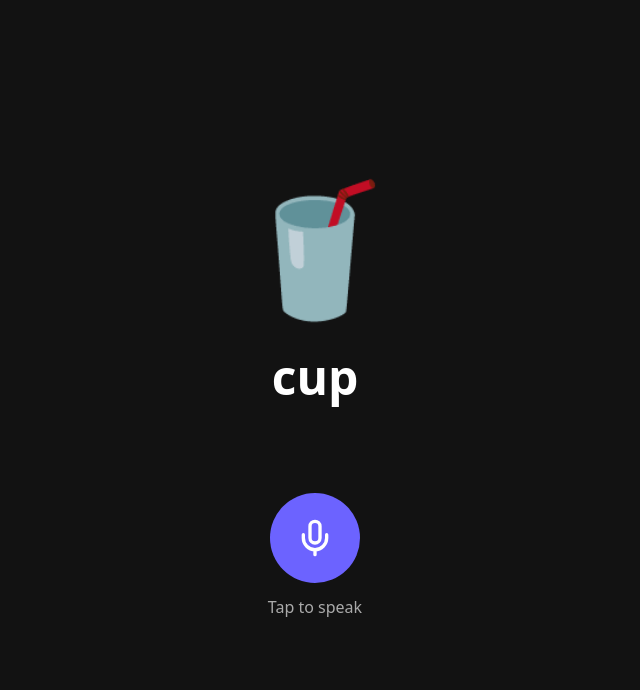
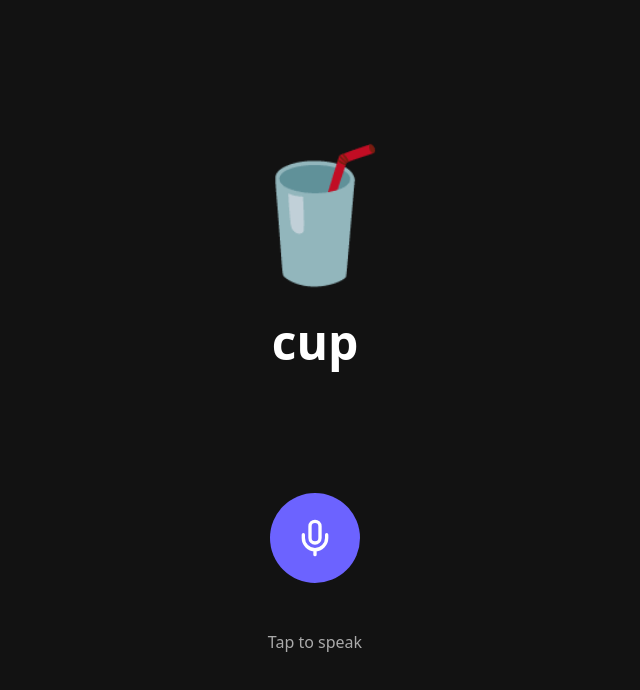
Before and after one commit to Siyer2/speech-model, a React (Vite) app in the folder frontend/: page / in a window 1280 px wide. Shown: the top 690 px of the page, without its empty margins (325-965 px from the left). Built offline with nearby package versions, Linux system fonts and the light colour scheme.

Commit message:
Create record button

```diff
--- a/frontend/src/App.css
+++ b/frontend/src/App.css
@@ -31,6 +31,15 @@
   gap: 0.75rem;
 }
 
+.mic-container {
+  position: relative;
+  width: 160px;
+  height: 160px;
+  display: flex;
+  align-items: center;
+  justify-content: center;
+}
+
 .mic-button {
   width: 90px;
   height: 90px;
@@ -44,6 +53,8 @@
   cursor: pointer;
   transition: background 0.2s, transform 0.15s;
   padding: 0;
+  position: relative;
+  z-index: 1;
 }
 
 .mic-button:hover {
@@ -56,8 +67,51 @@
   transform: scale(0.97);
 }
 
+.mic-button--recording {
+  background: #e74c3c;
+}
+
+.mic-button--recording:hover {
+  background: #d44234;
+  transform: none;
+}
+
+.mic-button--recording:active {
+  transform: scale(0.97);
+}
+
+.stop-icon {
+  width: 22px;
+  height: 22px;
+  background: #fff;
+  border-radius: 4px;
+}
+
+/* Circular audio visualizer */
+.visualizer {
+  position: absolute;
+  inset: 0;
+}
+
+.visualizer-bar {
+  position: absolute;
+  left: calc(50% - 1.5px);
+  bottom: 50%;
+  width: 3px;
+  background: rgba(255, 255, 255, 0.5);
+  border-radius: 2px;
+  transform-origin: 50% 100%;
+  transition: height 0.06s ease-out, opacity 0.06s ease-out;
+}
+
 .mic-hint {
   color: #aaa;
   font-size: 1rem;
   margin: 0;
 }
+
+.mic-error {
+  color: #e74c3c;
+  font-size: 0.85rem;
+  margin: 0;
+}
--- a/frontend/src/App.tsx
+++ b/frontend/src/App.tsx
@@ -1,6 +1,103 @@
+import { useState, useRef, useCallback, useEffect } from 'react'
 import './App.css'
 
+const NUM_BARS = 30
+
 function App() {
+  const [isRecording, setIsRecording] = useState(false)
+  const [error, setError] = useState<string | null>(null)
+  const [barHeights, setBarHeights] = useState<number[]>(
+    new Array(NUM_BARS).fill(0),
+  )
+
+  const mediaRecorderRef = useRef<MediaRecorder | null>(null)
+  const chunksRef = useRef<Blob[]>([])
+  const analyserRef = useRef<AnalyserNode | null>(null)
+  const audioContextRef = useRef<AudioContext | null>(null)
+  const animationFrameRef = useRef<number>(0)
+  const streamRef = useRef<MediaStream | null>(null)
+
+  const updateVisualization = useCallback(() => {
+    if (!analyserRef.current) return
+
+    const analyser = analyserRef.current
+    const dataArray = new Uint8Array(analyser.frequencyBinCount)
+    analyser.getByteFrequencyData(dataArray)
+
+    const step = Math.max(1, Math.floor(dataArray.length / NUM_BARS))
+    const heights = Array.from({ length: NUM_BARS }, (_, i) => {
+      return dataArray[i * step] / 255
+    })
+
+    setBarHeights(heights)
+    animationFrameRef.current = requestAnimationFrame(updateVisualization)
+  }, [])
+
+  const startRecording = useCallback(async () => {
+    try {
+      const stream = await navigator.mediaDevices.getUserMedia({ audio: true })
+      streamRef.current = stream
+
+      const audioContext = new AudioContext()
+      audioContextRef.current = audioContext
+      const source = audioContext.createMediaStreamSource(stream)
+      const analyser = audioContext.createAnalyser()
+      analyser.fftSize = 256
+      source.connect(analyser)
+      analyserRef.current = analyser
+
+      const mediaRecorder = new MediaRecorder(stream)
+      mediaRecorderRef.current = mediaRecorder
+      chunksRef.current = []
+
+      mediaRecorder.ondataavailable = (event) => {
+        if (event.data.size > 0) {
+          chunksRef.current.push(event.data)
+        }
+      }
+
+      mediaRecorder.onstop = () => {
+        const audioBlob = new Blob(chunksRef.current, { type: 'audio/webm' })
+        // TODO: preprocess and send to model
+        console.log('Recording complete:', audioBlob.size, 'bytes')
+      }
+
+      mediaRecorder.start()
+      setIsRecording(true)
+      animationFrameRef.current = requestAnimationFrame(updateVisualization)
+    } catch (err) {
+      const message = err instanceof Error ? err.message : String(err)
+      console.error('Failed to start recording:', message)
+      setError(message)
+    }
+  }, [updateVisualization])
+
+  const stopRecording = useCallback(() => {
+    if (mediaRecorderRef.current?.state !== 'inactive') {
+      mediaRecorderRef.current?.stop()
+    }
+
+    streamRef.current?.getTracks().forEach((track) => track.stop())
+    streamRef.current = null
+
+    audioContextRef.current?.close()
+    audioContextRef.current = null
+    analyserRef.current = null
+
+    cancelAnimationFrame(animationFrameRef.current)
+
+    setIsRecording(false)
+    setBarHeights(new Array(NUM_BARS).fill(0))
+  }, [])
+
+  useEffect(() => {
+    return () => {
+      cancelAnimationFrame(animationFrameRef.current)
+      streamRef.current?.getTracks().forEach((track) => track.stop())
+      audioContextRef.current?.close()
+    }
+  }, [])
+
   return (
     <div className="app">
       <div className="word-image">
@@ -10,7 +107,29 @@ function App() {
       <h1 className="word-label">cup</h1>
 
       <div className="mic-section">
-        <button className="mic-button" onClick={() => {}}>
+        <div className="mic-container">
+          {isRecording && (
+            <div className="visualizer">
+              {barHeights.map((height, i) => (
+                <div
+                  key={i}
+                  className="visualizer-bar"
+                  style={{
+                    transform: `rotate(${(i * 360) / NUM_BARS}deg) translateY(-52px)`,
+                    height: `${6 + height * 14}px`,
+                    opacity: 0.4 + height * 0.6,
+                  }}
+                />
+              ))}
+            </div>
+          )}
+          <button
+            className={`mic-button${isRecording ? ' mic-button--recording' : ''}`}
+            onClick={isRecording ? stopRecording : startRecording}
+          >
+            {isRecording ? (
+              <div className="stop-icon" />
+            ) : (
               <svg
                 xmlns="http://www.w3.org/2000/svg"
                 width="40"
@@ -26,8 +145,13 @@ function App() {
                 <path d="M19 10v2a7 7 0 0 1-14 0v-2" />
                 <line x1="12" x2="12" y1="19" y2="22" />
               </svg>
+            )}
           </button>
-        <p className="mic-hint">Tap to speak</p>
+        </div>
+        <p className="mic-hint">
+          {isRecording ? 'Listening...' : 'Tap to speak'}
+        </p>
+        {error && <p className="mic-error">{error}</p>}
       </div>
     </div>
   )
```
Lines whose indentation alone changed are shown as unchanged.
